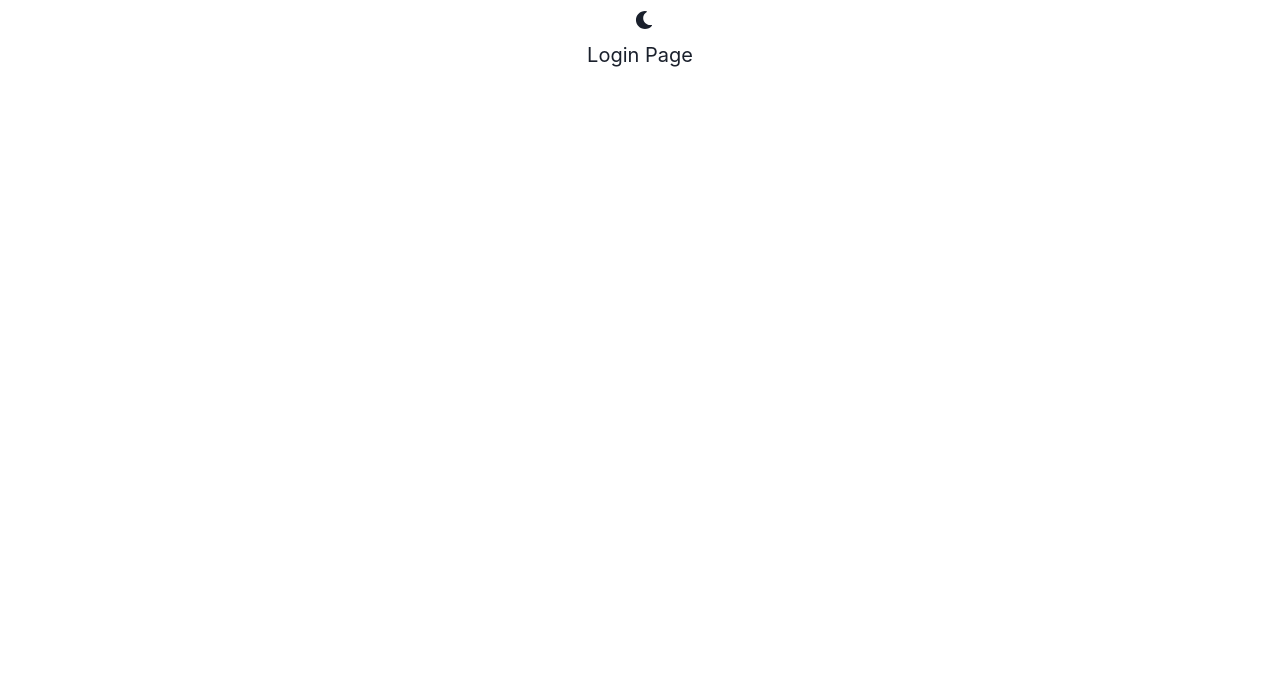
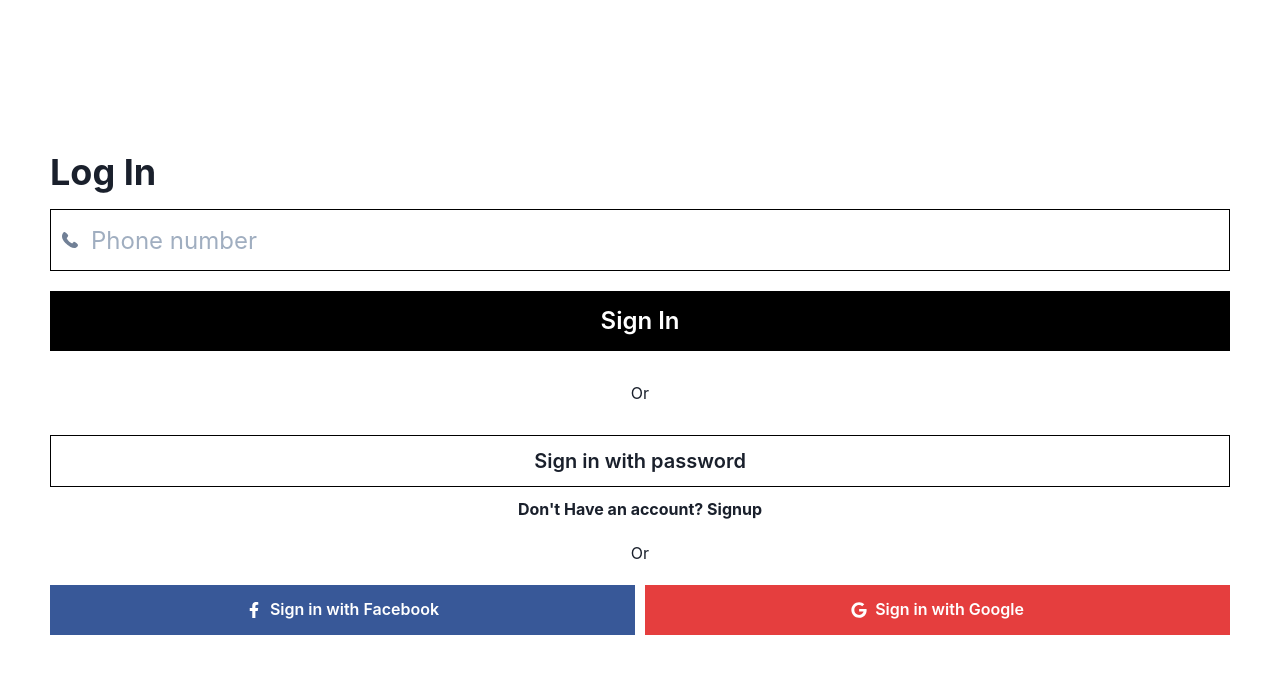
Before and after one commit to itskhaledmohammad/ts-react-login-flow, a React (Create React App) app: page /login in a window 1280 px wide. Shown: the top 674 px of the page. Built offline with nearby package versions, Linux system fonts and the light colour scheme.

Commit message:
Completed the page.

```diff
--- a/package.json
+++ b/package.json
@@ -3,6 +3,7 @@
   "version": "0.1.0",
   "private": true,
   "dependencies": {
+    "@chakra-ui/icons": "^1.0.12",
     "@chakra-ui/react": "^1.0.0",
     "@emotion/react": "^11.0.0",
     "@emotion/styled": "^11.0.0",
@@ -17,7 +18,7 @@
     "framer-motion": "^4.0.0",
     "react": "^17.0.2",
     "react-dom": "^17.0.2",
-    "react-icons": "^3.0.0",
+    "react-icons": "^4.2.0",
     "react-router-dom": "^5.2.0",
     "react-scripts": "4.0.3",
     "typescript": "^3.9.5",
--- a/src/App.tsx
+++ b/src/App.tsx
@@ -1,7 +1,7 @@
 import * as React from "react"
 import {
   ChakraProvider,
-  Box,
+  Flex,
   theme,
 } from "@chakra-ui/react"
 import {
@@ -21,12 +21,11 @@ import { ColorModeSwitcher } from "./ColorModeSwitcher"
 
 export const App = ():JSX.Element => (
   <ChakraProvider theme={theme}>
-    <Box textAlign="center" fontSize="xl">
-      <ColorModeSwitcher></ColorModeSwitcher>
+    <Flex width="100vw" height="100vh" direction="column" justifyContent="center" alignItems="center">
       <Router>
         <Switch>
           <Route exact path="/">
-            <Redirect to="/login_with_password"></Redirect>
+            <Redirect to="/login"></Redirect>
           </Route>
           <Route exact path="/login_with_password">
             <LoginPassword/>
@@ -46,6 +45,6 @@ export const App = ():JSX.Element => (
 
         </Switch>
       </Router>
-    </Box>
+    </Flex>
   </ChakraProvider>
 )
--- a/src/login/Login.tsx
+++ b/src/login/Login.tsx
@@ -1,7 +1,46 @@
 import React from "react"
-import {Text} from "@chakra-ui/react"
+import { Flex, Text, Input, Button, Divider, InputGroup, InputLeftElement, Icon } from "@chakra-ui/react"
+import { PhoneIcon } from '@chakra-ui/icons'
+import { FaFacebookF, FaGoogle } from 'react-icons/fa';
+const commonStyle = {
+    width: "100%",
+    margin: "10px 0"
+}
+const blackButtonStyle = {
+    backgroundColor: "black",
+    color: "white",
+    borderRadius: "0",
+    _hover: {
+        backgroundColor: "gray.900"
+
+    }
+}
 export const Login = ():JSX.Element => (
-    <Text>Login Page</Text>
+    <Flex direction="column" width="100%" padding="50px" justifyContent="center" alignItems="center">
+        <Text fontSize="4xl" align="left" width="100%" as="strong">Log In</Text>
+    <InputGroup {...commonStyle}>
+        <InputLeftElement
+          pointerEvents="none"
+          children={<PhoneIcon color="gray.500" />}
+          height="100%"
+        />
+        <Input type="tel" placeholder="Phone number" paddingTop="30px" paddingBottom="30px" fontSize="2xl" borderRadius="0" borderColor="black"/>
+    </InputGroup>
+
+    <Button {...commonStyle} size="lg" {...blackButtonStyle}  padding="30px 0"><Text fontSize="2xl">Sign In</Text></Button>
+    <Flex margin="20px 0">
+        <Text>Or</Text>
+    </Flex>
+    <Button {...commonStyle} variant="outline" borderColor="black" borderRadius="0"  padding="25px 0"><Text fontSize="xl">Sign in with password</Text></Button>
+    <Text as="strong">Don't Have an account? Signup</Text>
+    <Flex marginTop="20px">
+        <Text>Or</Text>
+    </Flex>
+    <Flex {...commonStyle} justifyContent="center">
+        <Button colorScheme="facebook" borderRadius="0" leftIcon={<Icon as={FaFacebookF} />} {...commonStyle} marginRight="10px" padding="25px 0">Sign in with Facebook</Button>
+        <Button colorScheme="red" borderRadius="0" leftIcon={<Icon as={FaGoogle} />} {...commonStyle} padding="25px 0">Sign in with Google</Button>
+    </Flex>
+    </Flex>
 )
 
 export default Login;
```
Also changed, not shown: 2 other files (tests, documents, lock files or other folders).
